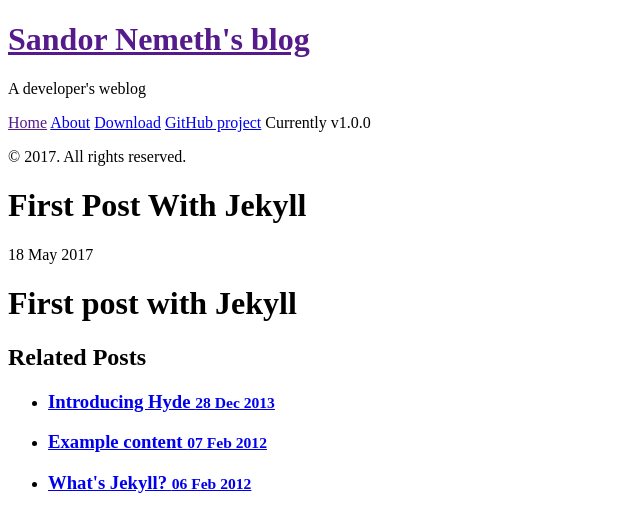
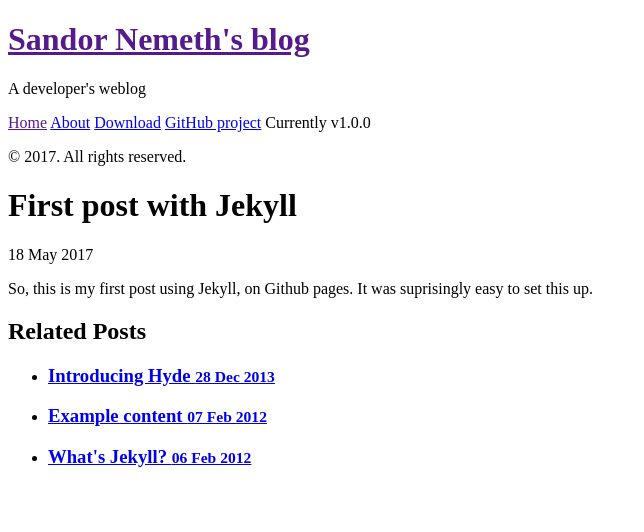
Before and after one commit to sandor-nemeth/sandor-nemeth.github.io, a Jekyll site: the page built from _posts/2017-05-18-first-post-with-jekyll.md, in a window 1280 px wide. Shown: the top 532 px of the page, without its empty margins (0-644 px from the left). Built offline with Jekyll 4.4.1, drawn with Linux system fonts in a browser that asks for light colours; our own code applies the rules of GitHub Pages for plain Markdown files; Markdown is read by kramdown in place of the engine named in the settings.

Commit message:
Update first post

```diff
--- a/_posts/2017-05-18-first-post-with-jekyll.md
+++ b/_posts/2017-05-18-first-post-with-jekyll.md
@@ -1 +1,7 @@
-# First post with Jekyll
+---
+layout: post
+title: First post with Jekyll
+---
+
+So, this is my first post using Jekyll, on Github pages. It was
+suprisingly easy to set this up.
```
